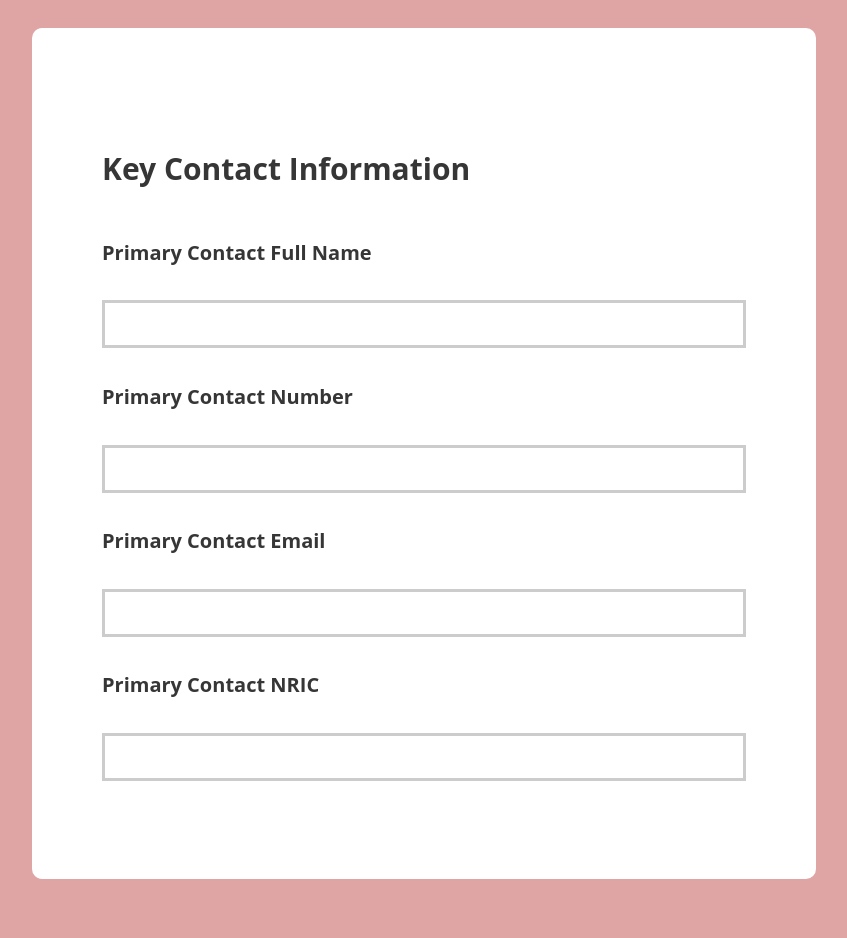
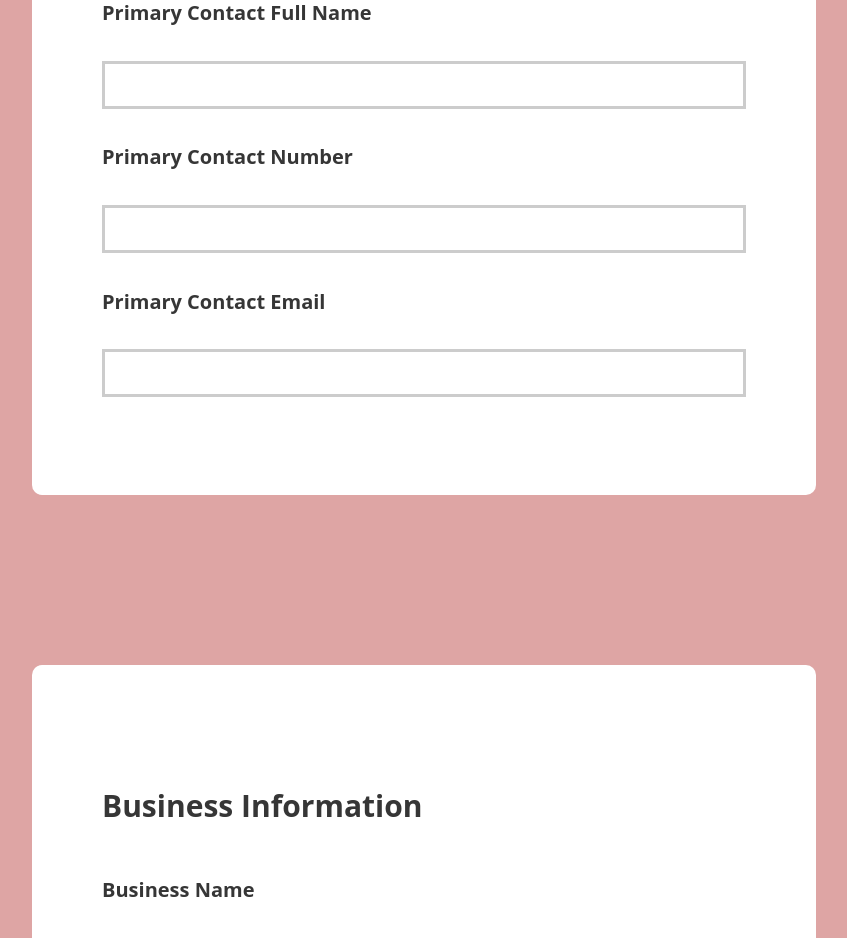
Before and after one commit to jessicacnx/peachsellerupdated, a Flask app: page /sellerregister in a window 1280 px wide. Shown: the part 1055-1993 px from the top of the page, without its empty margins (216-1063 px from the left). Run offline with Flask 2, Linux system fonts and the light colour scheme.

Commit message:
Update sellerregister.html

```diff
--- a/templates/sellerregister.html
+++ b/templates/sellerregister.html
@@ -10,10 +10,7 @@
 	</head>
 
 	<body2>
-
-	<div class="fimage">
-	</div>
-
+	<br>
     	<div class="fheader">
       		<h7>peache seller</h7>
 		<br><br><br>
@@ -41,9 +38,6 @@
 
           		<h4>Primary Contact Email </h4>
           		<input type="text" name="contactemail"/>
-
-          		<h4>Primary Contact NRIC </h4>
-          		<input type="text" name="nric"/>
         	</form>
       	</div>
 
```
